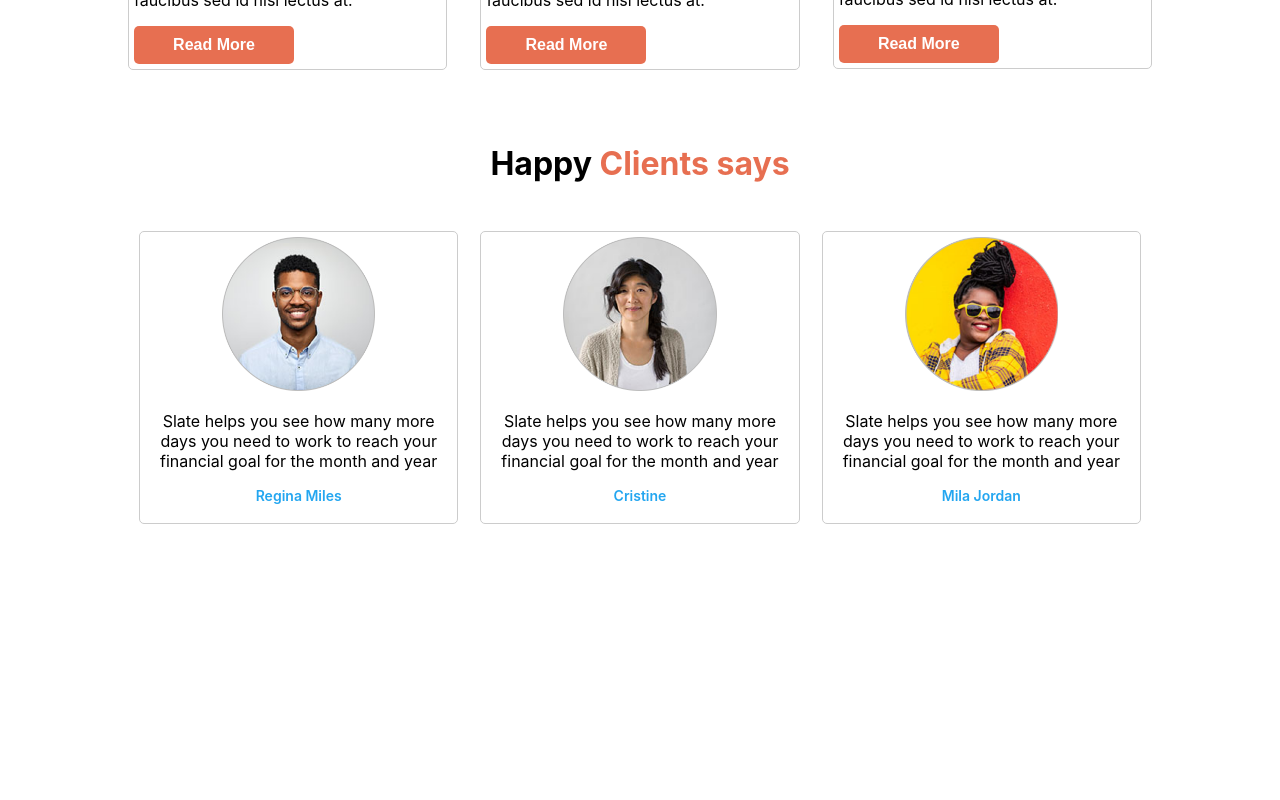
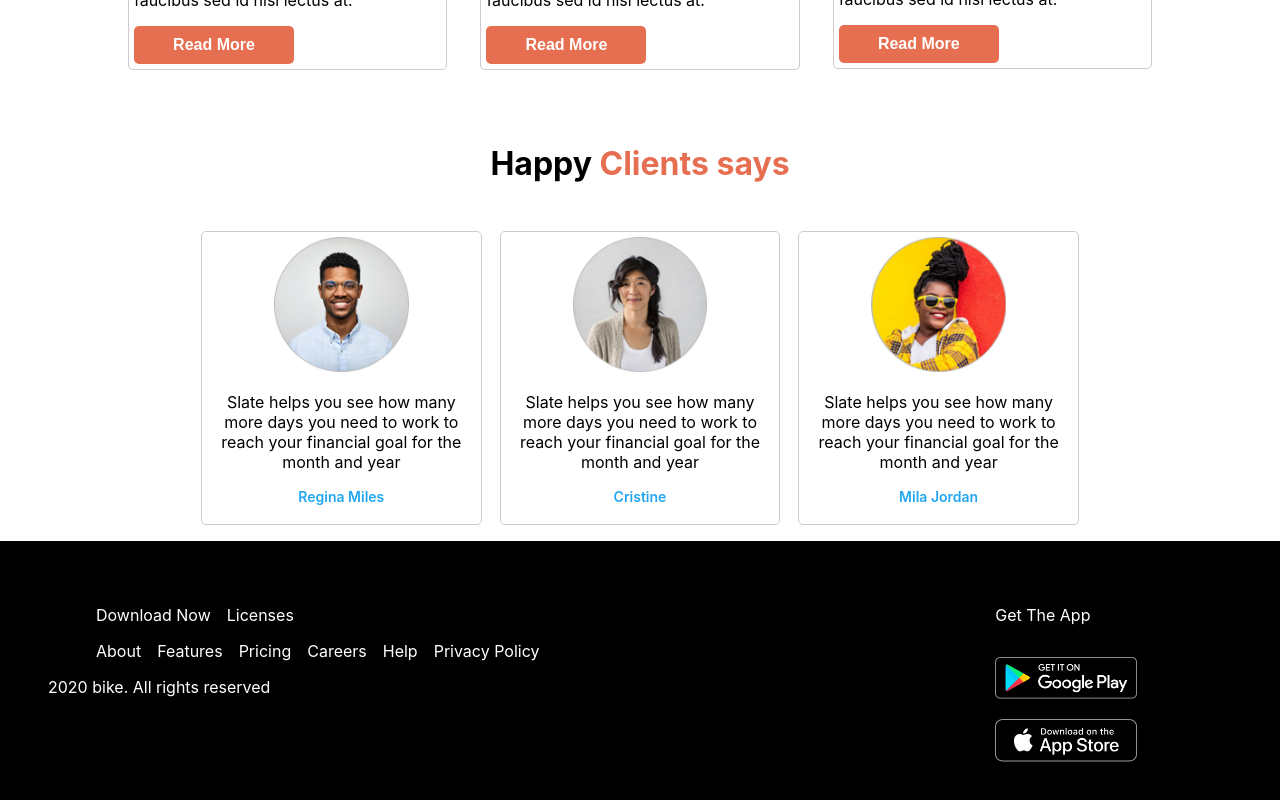
Before and after one commit to pally0091/bikerz-zone, a React (Create React App) app: page / in a window 1280 px wide. Shown: the part 1431-2231 px from the top of the page. Before the commit the page ends 1955 px from the top, so only its background shows below. Built offline with nearby package versions, Linux system fonts and the light colour scheme.

Commit message:
footer done

```diff
--- a/src/Components/Client/Client.css
+++ b/src/Components/Client/Client.css
@@ -2,7 +2,7 @@ span{
     color: #E76F51;
 }
 #client-container{
-    width: 80%;
+    width: 70%;
     display: flex;
     justify-content: space-around;
     align-items: center;
--- /dev/null
+++ b/src/Components/FAQ/FAQ.js
@@ -0,0 +1,11 @@
+import React from 'react';
+
+const FAQ = () => {
+    return (
+        <div>
+
+        </div>
+    );
+};
+
+export default FAQ;
--- a/src/Components/Footer/Footer.css
+++ b/src/Components/Footer/Footer.css
@@ -0,0 +1,31 @@
+#footer{
+    background-color: black;
+    color: white;
+    display: flex;
+    text-align: left;
+    padding: 3rem;
+    margin-top: 1rem;
+}
+#f-ccontents{
+    width: 80%;
+}
+#f-apps{
+    width:20%;
+}
+#f-img{
+    width: 60%
+}
+#f-img img{
+    width: 100%;
+    margin-top: 1rem;
+}
+#l-1 a{
+    text-decoration: none;
+    color: white;
+    margin: 0.5rem;
+}
+#l-2 a{
+    text-decoration: none;
+        color: white;
+        margin: 0.5rem;
+}
--- a/src/Components/Footer/Footer.js
+++ b/src/Components/Footer/Footer.js
@@ -1,10 +1,40 @@
 import React from 'react';
+import './Footer.css';
+import android from '../../images/android.png';
+import ios from '../../images/ios.png';
 
 const Footer = () => {
     return (
-        <div>
-
+      <div id="footer">
+        <div id="f-ccontents">
+          <ul id="l-1">
+            <a href="/">Download Now</a>
+            <a href="/">Licenses</a>
+          </ul>
+          <ul id="l-2">
+            <a href="/">About</a>
+            <a href="/">Features</a>
+            <a href="/">Pricing</a>
+            <a href="/">Careers</a>
+            <a href="/">Help</a>
+            <a href="/">Privacy Policy</a>
+          </ul>
+          <p> 2020 bike. All rights reserved </p>
         </div>
+        <div id="f-apps">
+          <p>Get The App</p>
+          <div id='f-img'>
+            <img
+              src={android}
+              alt=""
+            ></img>
+            <img
+              src={ios}
+              alt=""
+            ></img>
+          </div>
+        </div>
+      </div>
     );
 };
 
--- a/src/Components/Main.js
+++ b/src/Components/Main.js
@@ -6,6 +6,7 @@ import FeaturedBike from './FeaturedBike/FeaturedBike';
 import NewsFeed from './NewsFeed/NewsFeed';
 import Client from './Client/Client';
 import Footer from './Footer/Footer';
+import FAQ from './FAQ/FAQ';
 const Main = () => {
     return (
         <div>
@@ -16,6 +17,7 @@ const Main = () => {
             <FeaturedBike></FeaturedBike>
             <NewsFeed></NewsFeed>
             <Client></Client>
+            <FAQ></FAQ>
             <Footer></Footer>
         </div>
     );
```
Also changed, not shown: src/Components/FAQ/FAQ.css (added).
